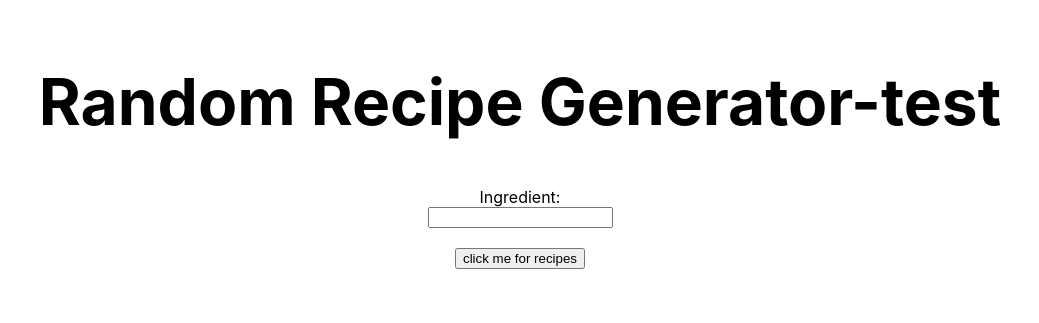
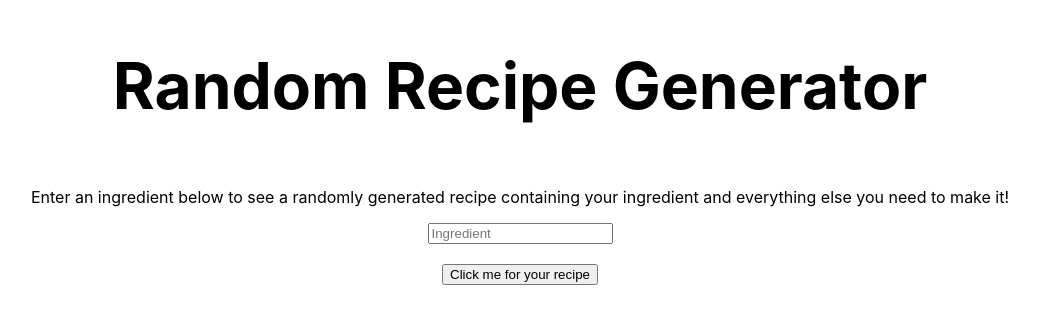
Before and after one commit to jamesthemullet/random-recipe-generator, a Next.js app in the folder random-recipe-generator/: page / in a window 1280 px wide. Shown: the part 233-556 px from the top of the page, without its empty margins (120-1159 px from the left). Built offline with nearby package versions, Linux system fonts and the light colour scheme.

Commit message:
add description

```diff
--- a/random-recipe-generator/pages/index.tsx
+++ b/random-recipe-generator/pages/index.tsx
@@ -11,6 +11,10 @@ import { useEffect, useState, useCallback } from "react";
 const Heading = styled.h1`
   margin-bottom: 3rem;
 `;
+
+const Description = styled.p`
+  text-align: center;
+  `;
 
 const Home: NextPage = () => {
   const [recipeList, setRecipeList] = useState(null);
@@ -46,16 +50,17 @@ const Home: NextPage = () => {
       </Head>
 
       <main className={styles.main}>
-        <Heading className={styles.title}>Random Recipe Generator-test</Heading>
+        <Heading className={styles.title}>Random Recipe Generator</Heading>
 
-        <label htmlFor="ingredient">Ingredient:</label>
+        <Description>Enter an ingredient below to see a randomly generated recipe containing your ingredient and everything else you need to make it!</Description>
+
         <input
           type="text"
-          name="ingredient"
+          placeholder="Ingredient"
           onChange={(e) => setFoodName(e.target.value)}
         />
         <br />
-        <button onClick={getRecipes}>click me for recipes</button>
+        <button onClick={getRecipes}>Click me for your recipe</button>
 
         <ChosenRecipe props={recipeList} />
       </main>
```
